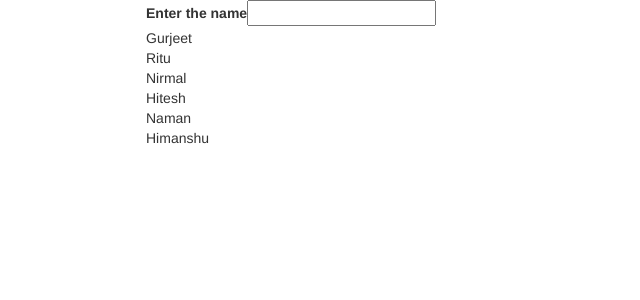
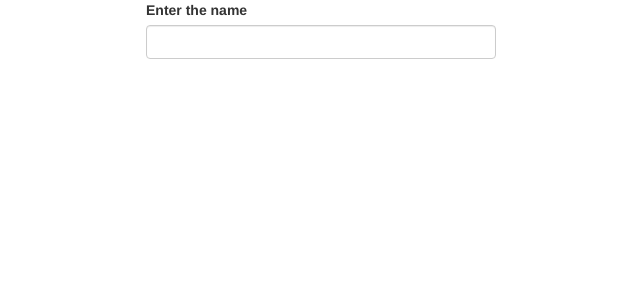
Before and after one commit to gurjeetsohal/vega-app, an Angular app: page / in a window 1280 px wide. Shown: the top 300 px of the page, without its empty margins (319-959 px from the left). Built offline with nearby package versions, Linux system fonts and the light colour scheme.

Commit message:
one-way done

```diff
--- a/src/app/app.component.html
+++ b/src/app/app.component.html
@@ -2,11 +2,12 @@
 <div class="container">
   <div class="col-md-offset-4 col-md-4">
      <label for="search-box">Enter the name</label>
-     <input type="text" id="search-box" #input [(ngModel)]='listFilter'/>
+     <input type="text" id="search-box" class="form-control" #input [(ngModel)]='listFilter'/>
+      <div *ngIf="input.value!=''">
         <div *ngFor="let employee of employees | employeeFilter:listFilter"
-         (click)="userAdded(employee)">
+         (click)="userAdded(employee)" style="text-align:left">
           {{employee}}
         </div>
-
+      </div>
   </div>
 </div>
```
Also changed, not shown: 1 other file (tests, documents, lock files or other folders).
